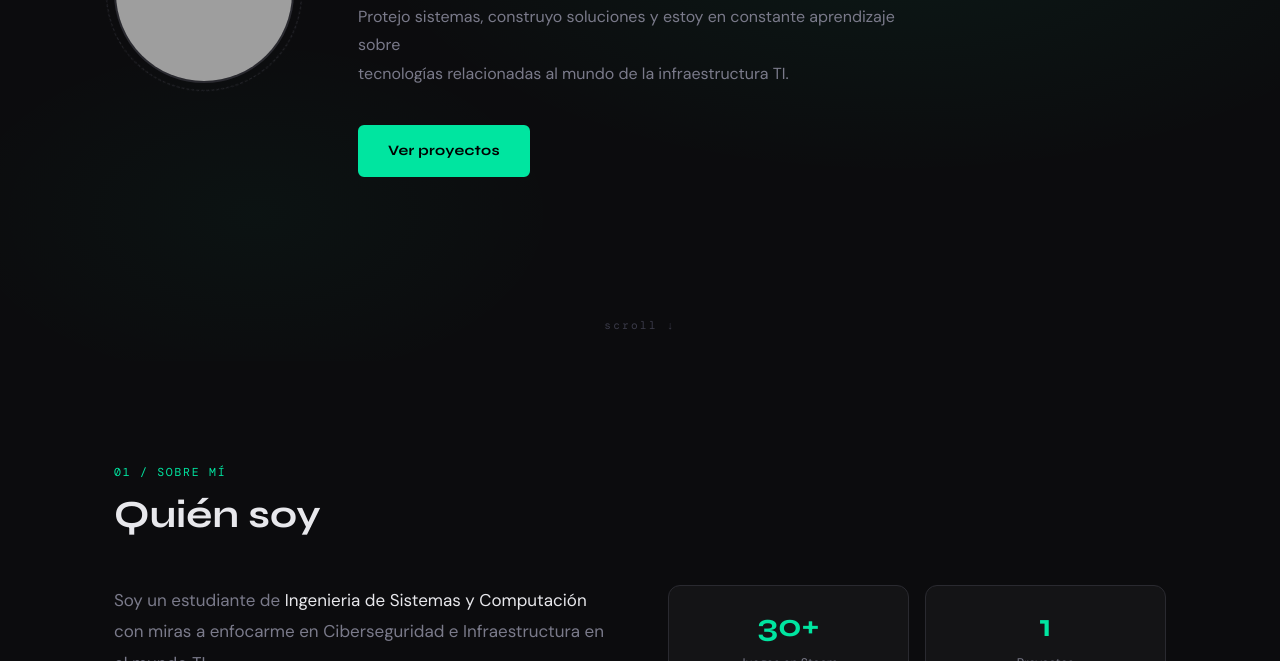
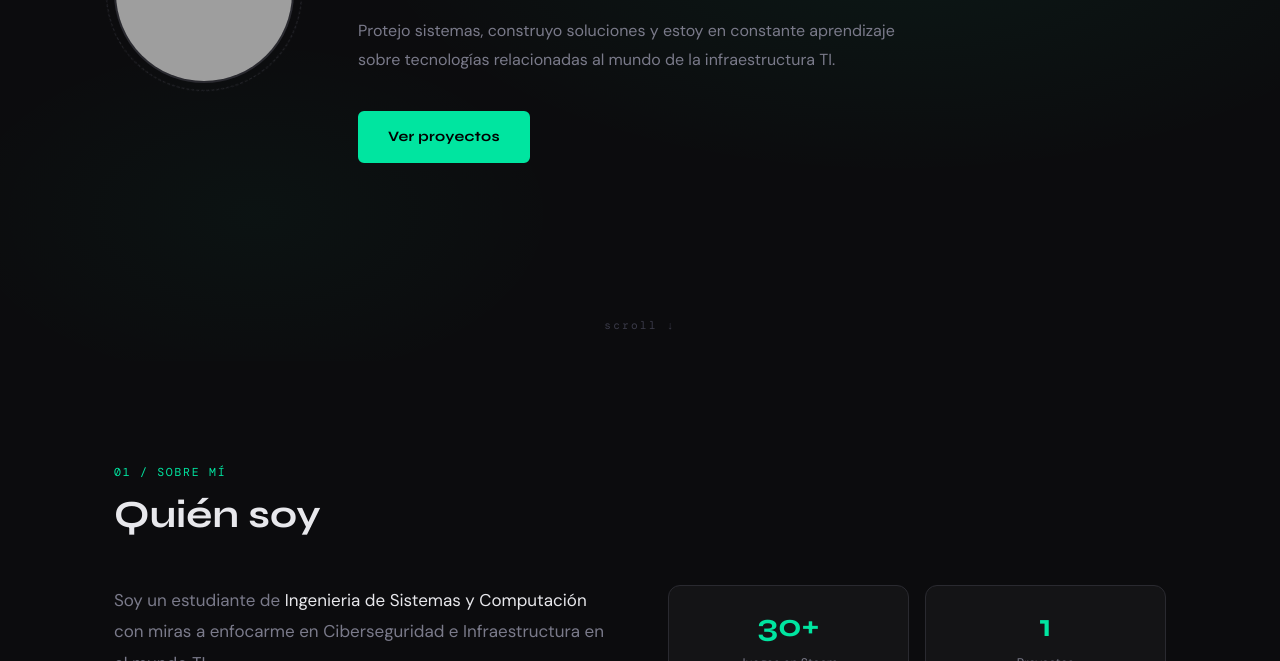
Before and after one commit to Idarraga14/juanidarraga.github.io, a plain HTML site: page index.html in a window 1280 px wide. Shown: the part 439-1100 px from the top of the page. Drawn offline with nearby package versions, Linux system fonts and the light colour scheme; grey boxes are pictures that could not be loaded.

Commit message:
Update index.html

```diff
--- a/index.html
+++ b/index.html
@@ -47,7 +47,7 @@
           <h1 class="hero__name">Juan Idarraga<span class="hero__name-accent">.</span></h1>
           <p class="hero__role">Estudiante <span class="highlight">Ingenieria de Sistemas y computación </span></p>
           <p class="hero__tagline">
-            Protejo sistemas, construyo soluciones y estoy en constante aprendizaje sobre<br />
+            Protejo sistemas, construyo soluciones y estoy en constante aprendizaje sobre
             tecnologías relacionadas al mundo de la infraestructura TI.
           </p>
           <div class="hero__cta-group">
```
